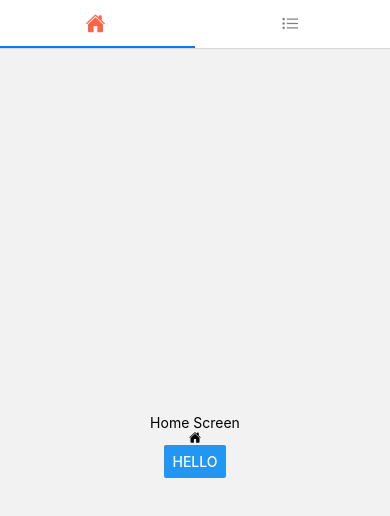
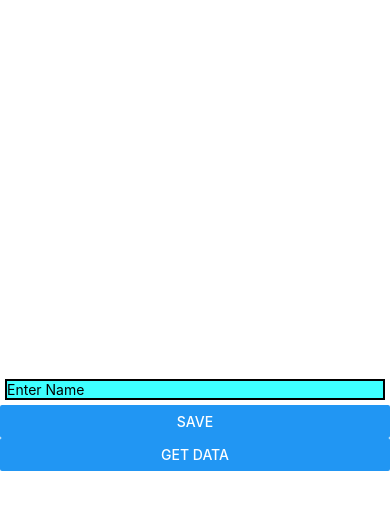
Before and after one commit to Jahanzaib-Mirza/React-native-revision, a React Native app: screen / in a window 390 px wide. Shown: the top 516 px of the page. Built offline with nearby package versions, Linux system fonts and the light colour scheme.

Commit message:
async storage

```diff
--- a/App.jsx
+++ b/App.jsx
@@ -1,53 +1,27 @@
-import React from 'react';
-import {View, Text, Button} from 'react-native';
-import {NavigationContainer} from '@react-navigation/native';
-import {createMaterialTopTabNavigator} from '@react-navigation/material-top-tabs';
-import Ionicons from 'react-native-vector-icons/Ionicons';
+import React ,{useState}from 'react';
+import {View, Text, Button, TextInput} from 'react-native';
+import AsyncStorage from '@react-native-async-storage/async-storage';
 
-const Tab = createMaterialTopTabNavigator();
 
 const App = () => {
+  const [name,setName]=useState("");
+  const saveData = async()=>{
+    await AsyncStorage.setItem("name",name);
+    setName("");
+  }
+  const getData = async()=>{
+    let n = await AsyncStorage.getItem("name");
+    setName(n);
+  }
   return (
-    <NavigationContainer>
-      <Tab.Navigator
-        screenOptions={({route}) => ({
-          tabBarIcon: ({focused, color, size}) => {
-            let iconName;
-            size=20;
-            if (route.name === 'Home') {
-              iconName = focused ? 'home' : 'home-outline';
-            } else if (route.name === 'Settings') {
-              iconName = focused ? 'list' : 'list-outline';
-            }
-            console.warn(typeof(size));
-            // You can return any component that you like here!
-            return <Ionicons name={iconName} size={size} color={color} />;
-          },
-          tabBarActiveTintColor: 'tomato',
-          tabBarInactiveTintColor: 'gray',
-          tabBarShowLabel: false,
-        })}>
-        <Tab.Screen name="Home" component={HomeScreen} />
-        <Tab.Screen name="Settings" component={Setting} />
-      </Tab.Navigator>
-    </NavigationContainer>
+    <View style={{flex:1,justifyContent:"center"}}>
+      <TextInput value={name} style={{backgroundColor:"#2ffd",borderWidth:2,borderColor:"#000",margin:5}}
+       onChangeText={(text)=>setName(text)} placeholder='Enter Name'/>
+      <Button onPress={saveData} title='Save'/>
+      <Button onPress={getData} title='Get Data'/>
+    </View>
   );
 };
 
-const HomeScreen = () => {
-  return (
-    <View style={{flex: 1, alignItems: 'center', justifyContent: 'center'}}>
-      <Text>Home Screen</Text>
-      <Ionicons name="home" />
-      <Button title="hello" onPress={() => console.warn('hello')} />
-    </View>
-  );
-};
-const Setting = () => {
-  return (
-    <View style={{flex: 1, alignItems: 'center', justifyContent: 'center'}}>
-      <Text>Enter secret Key</Text>
-    </View>
-  );
-};
+
 export default App;
--- a/package.json
+++ b/package.json
@@ -10,6 +10,7 @@
     "test": "jest"
   },
   "dependencies": {
+    "@react-native-async-storage/async-storage": "^1.19.3",
     "@react-navigation/bottom-tabs": "^6.5.8",
     "@react-navigation/material-top-tabs": "^6.6.3",
     "@react-navigation/native": "^6.1.7",
```
Also changed, not shown: 17 other files (tests, documents, lock files or other folders).
